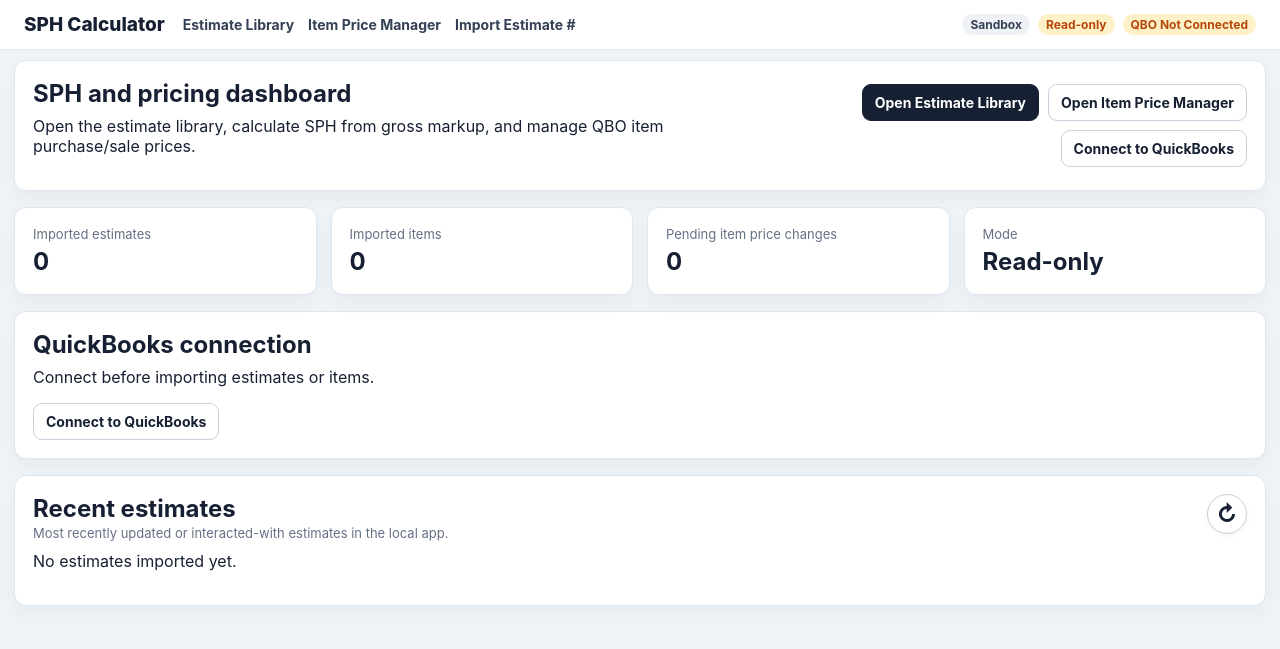
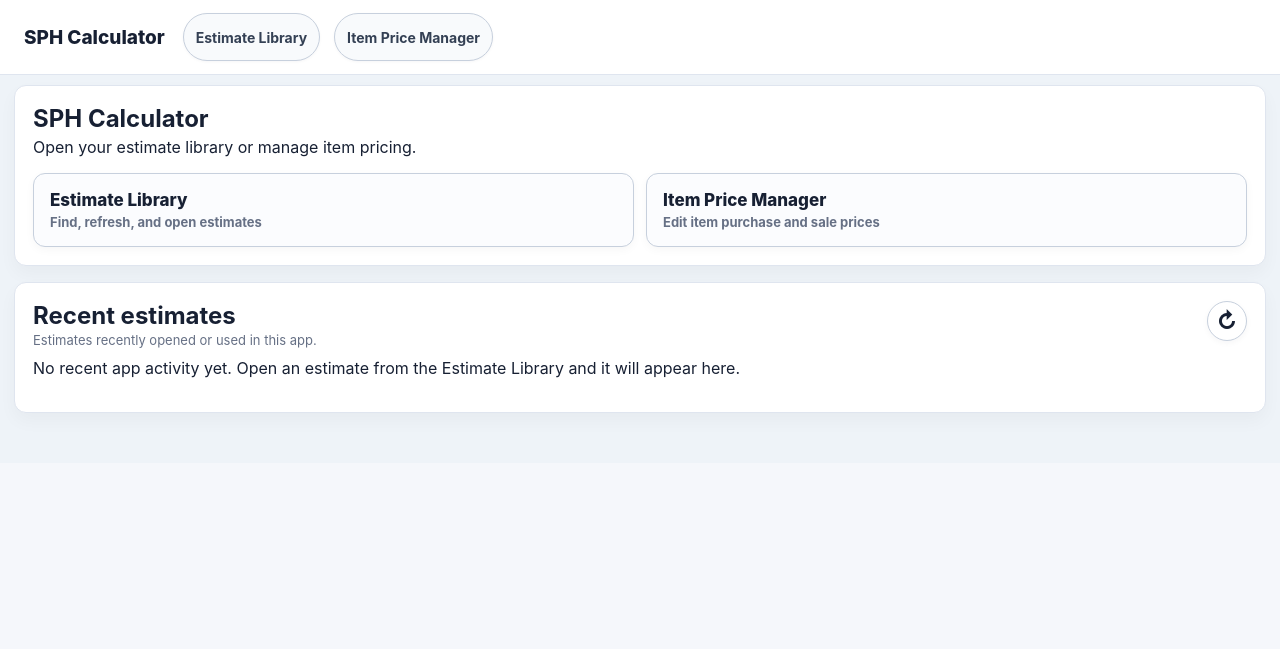
Before and after one commit to swishmeister/QBO_SPH, a FastAPI app: page / in a window 1280 px wide. Shown: the top 649 px of the page. Run offline with FastAPI, Linux system fonts and the light colour scheme.

Commit message:
Add files via upload

```diff
--- a/app/main.py
+++ b/app/main.py
@@ -65,6 +65,7 @@ def _run_lightweight_migrations() -> None:
             "qbo_last_updated_time": "TIMESTAMP WITH TIME ZONE",
             "last_synced_at": "TIMESTAMP WITH TIME ZONE",
             "sph_uploaded_at": "TIMESTAMP WITH TIME ZONE",
+            "last_interacted_at": "TIMESTAMP WITH TIME ZONE",
         },
         "quote_lines": {
             "qbo_line_id": "VARCHAR(64)",
@@ -283,6 +284,7 @@ def calculate_sph_from_submitted_quote_form(form, quote: Quote) -> dict[str, Dec
             continue
 
         labor_item = is_labor_item_name(product_service or line.qbo_item_name or line.product_service_name or description)
+        variable_item = line.is_variable_cost or is_variable_cost_item_name(product_service or line.qbo_item_name or line.product_service_name or description)
 
         if labor_item:
             # LC:* lines supply quoted hours and labor rate. They do not create
@@ -292,7 +294,13 @@ def calculate_sph_from_submitted_quote_form(form, quote: Quote) -> dict[str, Dec
             continue
 
         rate = submitted_rate
-        if calc_source in {"cost-input", "markup-input"} and submitted_markup_raw not in (None, ""):
+        if variable_item:
+            # Variable-cost rows keep the imported QBO estimate rate when cost changes.
+            # Only a direct markup edit should recalculate the sale rate.
+            if calc_source == "markup-input" and submitted_markup_raw not in (None, ""):
+                submitted_markup = parse_decimal(submitted_markup_raw, "0.00")
+                rate = (unit_cost * (Decimal("1.00") + (submitted_markup / Decimal("100.00")))).quantize(Decimal("0.01"), rounding=ROUND_HALF_UP)
+        elif calc_source in {"cost-input", "markup-input"} and submitted_markup_raw not in (None, ""):
             submitted_markup = parse_decimal(submitted_markup_raw, "0.00")
             rate = (unit_cost * (Decimal("1.00") + (submitted_markup / Decimal("100.00")))).quantize(Decimal("0.01"), rounding=ROUND_HALF_UP)
 
@@ -334,6 +342,12 @@ def find_item_by_name(db: Session, name: str | None) -> QboItem | None:
     return db.scalar(
         select(QboItem).where((QboItem.name == cleaned) | (QboItem.fully_qualified_name == cleaned)).limit(1)
     )
+
+
+def touch_quote(quote: Quote | None) -> None:
+    """Mark a quote as recently used inside this app for the dashboard list."""
+    if quote is not None:
+        quote.last_interacted_at = datetime.now(timezone.utc)
 
 
 def upsert_qbo_item(db: Session, item: dict, *, keep_local_edits: bool = False) -> QboItem:
@@ -478,19 +492,16 @@ def upsert_quote_from_qbo_estimate(db: Session, estimate: dict) -> Quote:
 
 @app.get("/", response_class=HTMLResponse)
 def dashboard(request: Request, db: Annotated[Session, Depends(get_db)]):
-    quote_count = db.scalar(select(func.count(Quote.id))) or 0
-    item_count = db.scalar(select(func.count(QboItem.id))) or 0
-    changed_items = db.scalars(select(QboItem)).all()
-    pending_price_changes = sum(1 for item in changed_items if item.is_changed and not item.variable_cost)
-    latest_quotes = db.scalars(select(Quote).order_by(Quote.updated_at.desc()).limit(8)).all()
+    recent_quotes = db.scalars(
+        select(Quote)
+        .order_by(Quote.last_interacted_at.desc().nullslast(), Quote.updated_at.desc().nullslast())
+        .limit(8)
+    ).all()
     return templates.TemplateResponse(
         "dashboard.html",
         {
             "request": request,
-            "quotes": latest_quotes,
-            "quote_count": quote_count,
-            "item_count": item_count,
-            "pending_price_changes": pending_price_changes,
+            "quotes": recent_quotes,
             "qbo": get_qbo_status(db),
         },
     )
@@ -618,6 +629,23 @@ async def import_estimates_since(db: Session, start: date) -> int:
     return len(estimates)
 
 
+@app.post("/estimates/import-range")
+async def import_estimates_by_range(db: Annotated[Session, Depends(get_db)], refresh_range: Annotated[str, Form()] = "30"):
+    selected = str(refresh_range or "30").strip().lower()
+    if selected == "ytd":
+        start = date.today().replace(month=1, day=1)
+        count = await import_estimates_since(db, start)
+        return RedirectResponse(f"/estimates?imported_year=1&count={count}", status_code=303)
+
+    try:
+        days = max(int(selected), 1)
+    except ValueError:
+        days = max(int(getattr(settings, "default_estimate_refresh_days", 30) or 30), 1)
+    start = date.today() - timedelta(days=days)
+    count = await import_estimates_since(db, start)
+    return RedirectResponse(f"/estimates?imported_recent=1&days={days}&count={count}", status_code=303)
+
+
 @app.post("/estimates/import-recent")
 async def import_recent_estimates(db: Annotated[Session, Depends(get_db)]):
     days = max(int(getattr(settings, "default_estimate_refresh_days", 30) or 30), 1)
@@ -655,6 +683,7 @@ async def import_estimate_from_qbo(db: Annotated[Session, Depends(get_db)], esti
     try:
         estimate = await fetch_estimate_by_doc_number_or_id(db, estimate_identifier)
         quote = upsert_quote_from_qbo_estimate(db, estimate)
+        touch_quote(quote)
         db.commit()
         db.refresh(quote)
     except QboError as exc:
@@ -671,6 +700,7 @@ async def _refresh_quote_from_qbo(quote_id: int, db: Session) -> RedirectRespons
         # This avoids DocNumber/Id query syntax issues and pulls the latest SyncToken.
         estimate = await fetch_estimate_by_id(db, quote.qbo_estimate_id)
         quote = upsert_quote_from_qbo_estimate(db, estimate)
+        touch_quote(quote)
         db.commit()
         db.refresh(quote)
     except QboError as exc:
@@ -715,6 +745,9 @@ def quote_detail(request: Request, quote_id: int, db: Annotated[Session, Depends
     quote = db.get(Quote, quote_id)
     if quote is None:
         raise HTTPException(status_code=404, detail="Quote not found")
+    touch_quote(quote)
+    db.commit()
+    db.refresh(quote)
     items = db.scalars(select(QboItem).where(QboItem.active == True).order_by(QboItem.fully_qualified_name, QboItem.name)).all()  # noqa: E712
     return templates.TemplateResponse("quote_detail.html", {"request": request, "quote": quote, "totals": quote_totals(quote), "items": items, "qbo": get_qbo_status(db)})
 
@@ -781,7 +814,15 @@ async def save_quote_sheet(quote_id: int, request: Request, db: Annotated[Sessio
                 line.labor_hours = quantity
                 line.line_type = "Labor"
             else:
-                if submitted_markup_raw not in (None, ""):
+                if line.is_variable_cost:
+                    # Variable-cost material codes keep the QBO estimate rate as the sale price.
+                    # Designers can edit cost to see SPH without accidentally repricing the line.
+                    if submitted_markup_raw not in (None, "") and str(form.get(prefix + "calc_source") or "") == "markup-input":
+                        submitted_markup = parse_decimal(submitted_markup_raw, "0.00")
+                        line.unit_price = (unit_cost * (Decimal("1.00") + (submitted_markup / Decimal("100.00")))).quantize(Decimal("0.01"), rounding=ROUND_HALF_UP)
+                    else:
+                        line.unit_price = submitted_rate
+                elif submitted_markup_raw not in (None, ""):
                     submitted_markup = parse_decimal(submitted_markup_raw, "0.00")
                     line.unit_price = (unit_cost * (Decimal("1.00") + (submitted_markup / Decimal("100.00")))).quantize(Decimal("0.01"), rounding=ROUND_HALF_UP)
                 else:
@@ -814,6 +855,7 @@ def add_quote_line(quote_id: int, db: Annotated[Session, Depends(get_db)]):
         raise HTTPException(status_code=404, detail="Quote not found")
     line = QuoteLine(quote_id=quote.id, line_type="Imported", description="", quantity=Decimal("1.00"), unit_cost=Decimal("0.00"), unit_price=Decimal("0.00"), sort_order=len(quote.lines) + 1)
     db.add(line)
+    touch_quote(quote)
     db.commit()
     return RedirectResponse(f"/quotes/{quote.id}#line-{line.id}", status_code=303)
 
@@ -838,6 +880,7 @@ def delete_quote_line(quote_id: int, line_id: int, db: Annotated[Session, Depend
     if line is None or line.quote_id != quote.id:
         raise HTTPException(status_code=404, detail="Line not found")
     db.delete(line)
+    touch_quote(quote)
     db.commit()
     return RedirectResponse(f"/quotes/{quote.id}", status_code=303)
 
@@ -868,6 +911,7 @@ async def upload_sph_to_qbo(quote_id: int, request: Request, db: Annotated[Sessi
     quote.sph_uploaded_at = datetime.now(timezone.utc)
     quote.quoted_labor_hours = submitted_totals["quoted_labor_hours"]
     quote.hourly_labor_rate = submitted_totals["hourly_labor_rate"]
+    touch_quote(quote)
     db.commit()
     return RedirectResponse(f"/quotes/{quote.id}?uploaded_sph=1&sph={submitted_totals['sph']}", status_code=303)
 
--- a/app/models.py
+++ b/app/models.py
@@ -79,6 +79,7 @@ class Quote(Base):
     qbo_last_updated_time: Mapped[datetime | None] = mapped_column(DateTime(timezone=True), nullable=True)
     last_synced_at: Mapped[datetime | None] = mapped_column(DateTime(timezone=True), nullable=True)
     sph_uploaded_at: Mapped[datetime | None] = mapped_column(DateTime(timezone=True), nullable=True)
+    last_interacted_at: Mapped[datetime | None] = mapped_column(DateTime(timezone=True), nullable=True)
     created_at: Mapped[datetime] = mapped_column(DateTime(timezone=True), default=lambda: datetime.now(timezone.utc))
     updated_at: Mapped[datetime] = mapped_column(DateTime(timezone=True), default=lambda: datetime.now(timezone.utc), onupdate=lambda: datetime.now(timezone.utc))
 
--- a/app/static/styles.css
+++ b/app/static/styles.css
@@ -375,3 +375,63 @@ table.estimate-sheet tbody tr.section-row { background:#f7fbff !important; font-
     }
     .connection-card .compact-action { width:100%; }
 }
+
+/* App-activity recent estimates and cleaner home screen */
+.streamlined-topbar { justify-content:flex-start; }
+.nav-pills a {
+    display:inline-flex;
+    align-items:center;
+    min-height:32px;
+    padding:7px 12px;
+    border:1px solid #c7d0dd;
+    border-radius:999px;
+    background:#f8fafc;
+    box-shadow:0 1px 3px rgba(17,24,39,.04);
+}
+.nav-pills a:hover { text-decoration:none; background:#eef4ff; border-color:#9db5d5; }
+.clean-home-hero { display:block; }
+.clean-home-hero h1 { margin-bottom:4px; }
+.home-nav-grid {
+    display:grid;
+    grid-template-columns: repeat(2, minmax(220px, 1fr));
+    gap:12px;
+    margin-top:14px;
+}
+.home-nav-card {
+    display:block;
+    text-decoration:none;
+    color:#172033;
+    border:1px solid #c7d0dd;
+    border-radius:12px;
+    background:#fbfcfe;
+    padding:16px;
+    box-shadow:0 3px 10px rgba(17,24,39,.035);
+}
+.home-nav-card:hover { border-color:#8da7c8; background:#f4f8ff; }
+.home-nav-card span { display:block; font-size:17px; font-weight:800; margin-bottom:4px; }
+.home-nav-card strong { display:block; color:#667085; font-size:13px; font-weight:650; }
+.recent-card { margin-top:12px; }
+.range-refresh-form {
+    display:flex;
+    align-items:end;
+    gap:8px;
+    flex-wrap:wrap;
+}
+.range-label {
+    display:grid;
+    gap:4px;
+    font-size:12px;
+    text-transform:uppercase;
+    color:#667085;
+}
+.range-label select { min-width:150px; text-transform:none; color:#172033; }
+.library-actions { align-items:end; }
+@media (max-width: 760px) {
+    .streamlined-topbar { padding-bottom:8px; }
+    .nav-pills a { border-radius:9px; padding:9px 11px; background:#fff; }
+    .home-nav-grid { grid-template-columns:1fr; }
+    .home-nav-card { padding:14px; }
+    .range-refresh-form { width:100%; display:grid; grid-template-columns:1fr; }
+    .range-label select { width:100%; }
+    .library-actions { display:grid; grid-template-columns:1fr; width:100%; }
+}
--- a/app/templates/base.html
+++ b/app/templates/base.html
@@ -4,27 +4,16 @@
     <meta charset="utf-8">
     <meta name="viewport" content="width=device-width, initial-scale=1">
     <title>SPH Calculator and File Editor</title>
-    <link rel="stylesheet" href="/static/styles.css?v=20260724-home-recent-refresh">
+    <link rel="stylesheet" href="/static/styles.css?v=20260724-app-activity-home-cleanup">
 </head>
 <body>
-<header class="topbar">
+<header class="topbar streamlined-topbar">
     <div class="brand-group">
         <a class="brand" href="/">SPH Calculator</a>
-        <nav class="main-nav">
+        <nav class="main-nav nav-pills" aria-label="Primary navigation">
             <a href="/estimates">Estimate Library</a>
             <a href="/items">Item Price Manager</a>
-            <a href="/qbo/import-estimate">Import Estimate #</a>
         </nav>
-    </div>
-    <div class="qbo-status">
-        <span class="badge">{{ qbo.env|capitalize }}</span>
-        {% if qbo.read_only %}<span class="badge warn">Read-only</span>{% endif %}
-        {% if qbo.connected %}
-            <span class="badge good">QBO Connected</span>
-            <span class="subtle">{{ qbo.company_name or ('Realm ' ~ qbo.realm_id) }}</span>
-        {% else %}
-            <span class="badge warn">QBO Not Connected</span>
-        {% endif %}
     </div>
 </header>
 <main class="container">
--- a/app/templates/dashboard.html
+++ b/app/templates/dashboard.html
@@ -1,43 +1,29 @@
 {% extends "base.html" %}
 {% block content %}
-<section class="card hero">
+<section class="card home-hero clean-home-hero">
     <div>
-        <h1>SPH and pricing dashboard</h1>
-        <p>Open the estimate library, calculate SPH from gross markup, and manage QBO item purchase/sale prices.</p>
+        <h1>SPH Calculator</h1>
+        <p>Open your estimate library or manage item pricing.</p>
     </div>
-    <div class="actions">
-        <a class="button primary" href="/estimates">Open Estimate Library</a>
-        <a class="button" href="/items">Open Item Price Manager</a>
-        {% if not qbo.connected %}<a class="button" href="/qbo/connect">Connect to QuickBooks</a>{% endif %}
+    <div class="home-nav-grid">
+        <a class="home-nav-card" href="/estimates">
+            <span>Estimate Library</span>
+            <strong>Find, refresh, and open estimates</strong>
+        </a>
+        <a class="home-nav-card" href="/items">
+            <span>Item Price Manager</span>
+            <strong>Edit item purchase and sale prices</strong>
+        </a>
     </div>
 </section>
 
 {% if request.query_params.get('recent_refreshed') %}<div class="notice success">Recent estimates refreshed.</div>{% endif %}
 
-<section class="metrics wide-metrics">
-    <div class="card metric"><span>Imported estimates</span><strong>{{ quote_count }}</strong></div>
-    <div class="card metric"><span>Imported items</span><strong>{{ item_count }}</strong></div>
-    <div class="card metric"><span>Pending item price changes</span><strong>{{ pending_price_changes }}</strong></div>
-    <div class="card metric"><span>Mode</span><strong>{{ 'Read-only' if qbo.read_only else 'Write enabled' }}</strong></div>
-</section>
-
-<section class="card connection-card">
-    <h2>QuickBooks connection</h2>
-    {% if qbo.connected %}
-        <p>Connected to <strong>{{ qbo.company_name or qbo.realm_id }}</strong>.</p>
-        {% if qbo.read_only %}<p><span class="badge warn">Read-only mode</span> Uploads to QBO are blocked.</p>{% endif %}
-        <form method="post" action="/qbo/disconnect"><button class="button danger compact-action" type="submit">Disconnect QuickBooks</button></form>
-    {% else %}
-        <p>Connect before importing estimates or items.</p>
-        <a class="button compact-action" href="/qbo/connect">Connect to QuickBooks</a>
-    {% endif %}
-</section>
-
-<section class="card">
+<section class="card recent-card">
     <div class="section-title-row">
         <div>
             <h2>Recent estimates</h2>
-            <p class="subtle">Most recently updated or interacted-with estimates in the local app.</p>
+            <p class="subtle">Estimates recently opened or used in this app.</p>
         </div>
         <a class="icon-button refresh-button" href="/recent-estimates/refresh" aria-label="Refresh recent estimates" title="Refresh recent estimates">↻</a>
     </div>
@@ -56,6 +42,6 @@
             {% endfor %}
             </tbody>
         </table>
-    {% else %}<p>No estimates imported yet.</p>{% endif %}
+    {% else %}<p>No recent app activity yet. Open an estimate from the Estimate Library and it will appear here.</p>{% endif %}
 </section>
 {% endblock %}
```
Also changed, not shown: app/templates/estimate_library.html (+16 -7 lines), app/templates/quote_detail.html (+12 -2 lines), config.py (added, +54 -0 lines).
